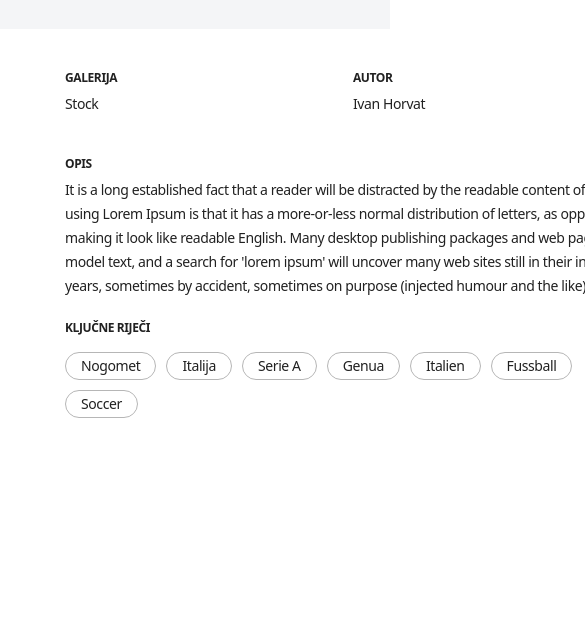
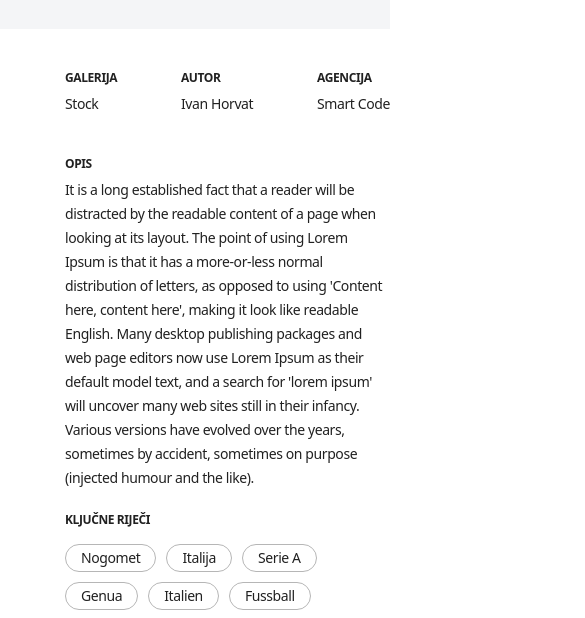
Before and after one commit to KarlaSmuk/FotoPortal-frontend-task, a React (Vite) app: page / in a window 390 px wide. Shown: the part 605-1223 px from the top of the page, 585 px wide, since content can reach past the window. Before the commit the page ends 1045 px from the top, so only its background shows below. Built offline with nearby package versions, Linux system fonts and the light colour scheme.

Commit message:
fix widths to be responsive

```diff
--- a/src/ts/components/PhotoDetails/components/PhotoDetailsFooter/PhotoDetailsFooter.component.tsx
+++ b/src/ts/components/PhotoDetails/components/PhotoDetailsFooter/PhotoDetailsFooter.component.tsx
@@ -11,7 +11,7 @@ export default function PhotoDetailsFooter({ photo }: PhotoDetailsFooterProps) {
   return (
     <div className="bg-white mt-[634px] h-[411px] w-full">
       <div className="ml-[65px]">
-        <div className="flex justify-between mt-[41px] w-[669px] h-[65px]">
+        <div className="flex justify-between mt-[41px] max-w-[669px] h-[65px]">
           <InfoContainer title={"Galerija"}>
             <InfoContainerContent
               lineHeight="19.07px"
@@ -31,7 +31,7 @@ export default function PhotoDetailsFooter({ photo }: PhotoDetailsFooterProps) {
             />
           </InfoContainer>
         </div>
-        <div className="w-[827px] mt-[21px]">
+        <div className="max-w-[827px] mt-[21px]">
           <InfoContainer title={"Opis"}>
             <InfoContainerContent
               lineHeight="22px"
@@ -39,7 +39,7 @@ export default function PhotoDetailsFooter({ photo }: PhotoDetailsFooterProps) {
             />
           </InfoContainer>
         </div>
-        <div className="w-[574px] mt-[23px]">
+        <div className="max-w-[574px] mt-[23px]">
           <InfoContainer title={"Ključne riječi"}>
             <div className="flex flex-wrap gap-[10px] mt-[15px]">
               {photo.keywords.map((keyword) => {
```
